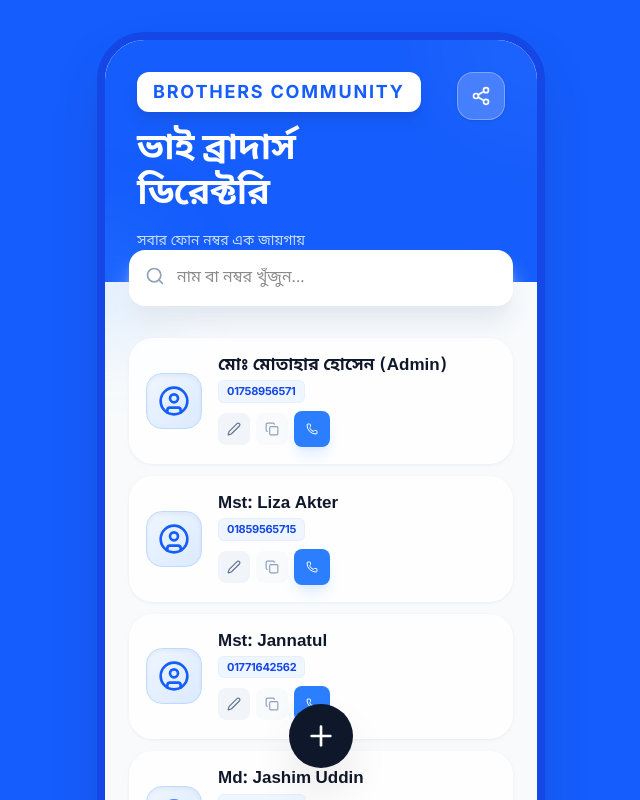
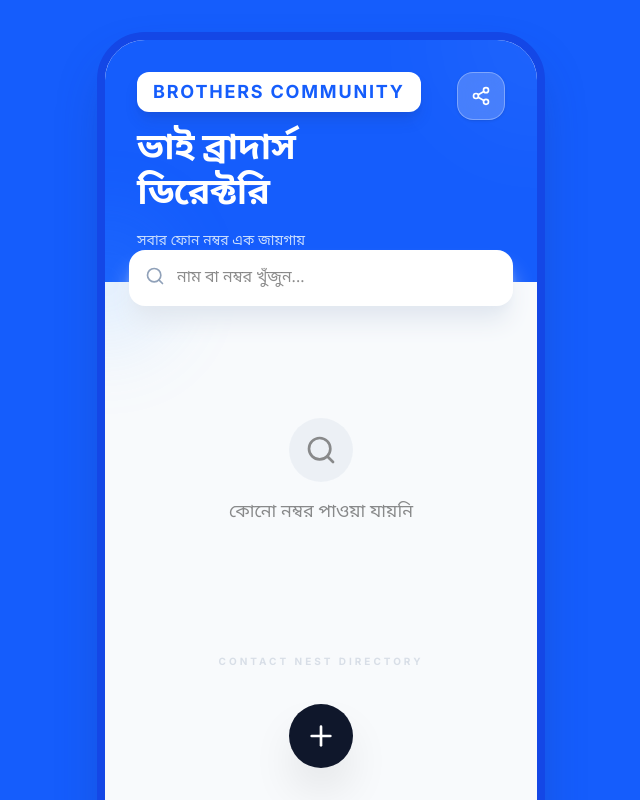
Before and after one commit to motaherso/Vai-Brothers-Co, a React (Vite) app: page / in a window 1280 px wide. Shown: the top 800 px of the page, without its empty margins (319-959 px from the left). Built offline with nearby package versions, Linux system fonts and the light colour scheme.

Commit message:
feat: Load initial contacts from storage
When loading contacts, merge the predefined initial contacts with any previously saved contacts. This ensures that fixed contacts are always present and up-to-date while preserving user-added contacts.

```diff
--- a/src/App.tsx
+++ b/src/App.tsx
@@ -32,15 +32,7 @@ interface Contact {
   isFixed?: boolean;
 }
 
-const INITIAL_CONTACTS: Contact[] = [
-  { id: 'v1', name: 'মোঃ মোতাহার হোসেন (Admin)', mobile: '01758956571', isFixed: true },
-  { id: 'v2', name: 'Mst: Liza Akter', mobile: '01859565715', isFixed: true },
-  { id: 'v3', name: 'Mst: Jannatul', mobile: '01771642562', isFixed: true },
-  { id: 'v4', name: 'Md: Jashim Uddin', mobile: '01309532152', isFixed: true },
-  { id: 'v5', name: 'Md: Motahar', mobile: '01794638311', isFixed: true },
-  { id: 'v6', name: 'Md: Omar Faruk', mobile: '01700000000', isFixed: true },
-  { id: 'v7', name: 'Mst: Mim Akter', mobile: '01931232635', isFixed: true },
-];
+const INITIAL_CONTACTS: Contact[] = [];
 
 const STORAGE_KEY = 'contact-nest-v1';
 
@@ -48,7 +40,18 @@ export default function App() {
   const [contacts, setContacts] = useState<Contact[]>(() => {
     try {
       const saved = localStorage.getItem(STORAGE_KEY);
-      return saved ? JSON.parse(saved) : INITIAL_CONTACTS;
+      const savedContacts: Contact[] = saved ? JSON.parse(saved) : [];
+
+      // Merge INITIAL_CONTACTS into saved contacts
+      // This ensures fixed contacts are always present and updated with latest code values
+      const merged = [...INITIAL_CONTACTS];
+      savedContacts.forEach(stored => {
+        // If it's not a fixed ID, add it to the list
+        if (!INITIAL_CONTACTS.some(fixed => fixed.id === stored.id)) {
+          merged.push(stored);
+        }
+      });
+      return merged;
     } catch (e) {
       console.error('Error loading contacts:', e);
       return INITIAL_CONTACTS;
```
